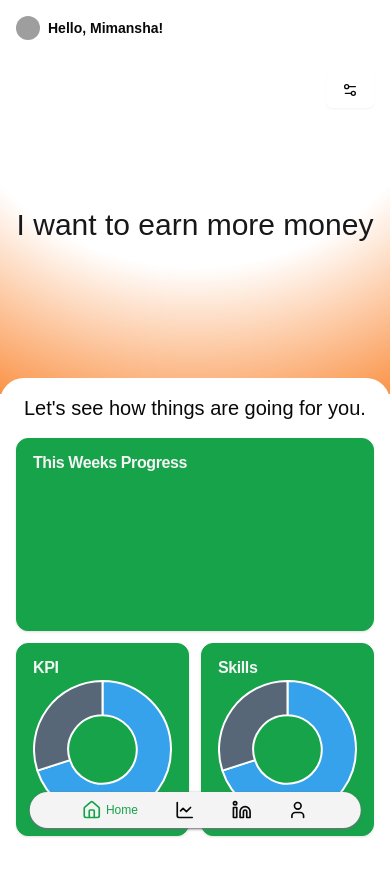
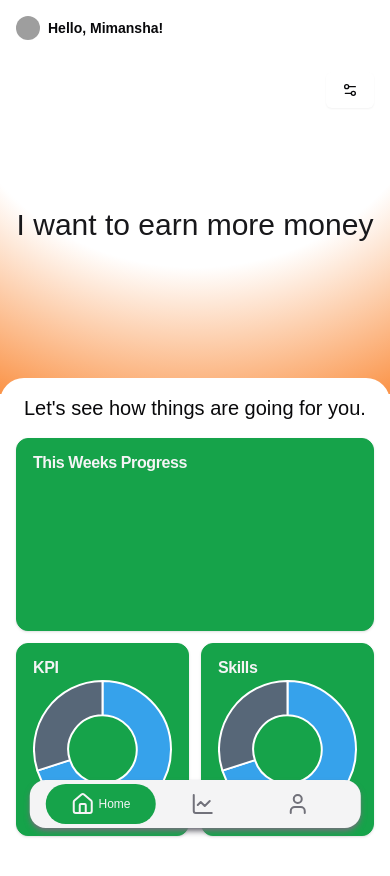
Before and after one commit to mimansha-swarup/SOD, a Next.js app: page / in a window 390 px wide. Shown: the top 876 px of the page. Built offline with nearby package versions, Linux system fonts and the light colour scheme; grey boxes are pictures that could not be loaded.

Commit message:
refactor: update layout and Navbar styling for improved responsiveness and UI consistency; adjust Navbar item styling and comment out unused Network link

```diff
--- a/src/app/layout.tsx
+++ b/src/app/layout.tsx
@@ -24,7 +24,7 @@ export default function RootLayout({
   return (
     <html lang="en">
       <body className={`${font.style.fontFamily} flex  `}>
-        <div className="max-w-[425px] m-auto py-4 ">{children}</div>
+        <div className="max-w-[425px] m-auto py-4 w-screen ">{children}</div>
         <Navbar />
       </body>
     </html>
--- a/src/components/shared/Navbar.tsx
+++ b/src/components/shared/Navbar.tsx
@@ -10,14 +10,14 @@ const Navbar = () => {
   const navItems = [
     { icon: Home, label: "Home", href: "/" },
     { icon: LineChart, label: "Tracker", href: "/tracker" },
-    { icon: Linkedin, label: "Network", href: "/network" },
+    // { icon: Linkedin, label: "Network", href: "/network" },
     { icon: User, label: "Profile", href: "/profile" },
   ];
 
   return (
-    <nav className="fixed bottom-4  right-1/2 bg-muted shadow shadow-muted-foreground py-2 h-fit w-[85%] rounded-3xl translate-x-1/2  px-4">
+    <nav className="fixed bottom-4  right-1/2 bg-muted shadow-md shadow-muted-foreground p-1 h-fit w-[85%] rounded-2xl translate-x-1/2  px-4">
       <div className="max-w-screen-xl mx-auto">
-        <div className="flex justify-evenly items-center">
+        <div className="flex  items-center">
           {navItems.map((item) => {
             const Icon = item.icon;
             const isActive = pathname === item.href;
@@ -27,11 +27,11 @@ const Navbar = () => {
                 key={item.label}
                 href={item.href}
                 className={cn(
-                  "flex justify-center items-center gap-1 rounded-lg transition-colors",
-                  isActive ? "text-primary" : ""
+                  "flex justify-center items-center gap-1 rounded-lg transition-colors flex-1 ease-in-out text-muted-foreground",
+                  isActive ? "text-secondary bg-primary p-2 rounded-3xl" : ""
                 )}
               >
-                <Icon className="w-5 h-5" />
+                <Icon className="size-6" />
                 {isActive && (
                   <span className="text-xs font-medium">{item.label}</span>
                 )}
```
